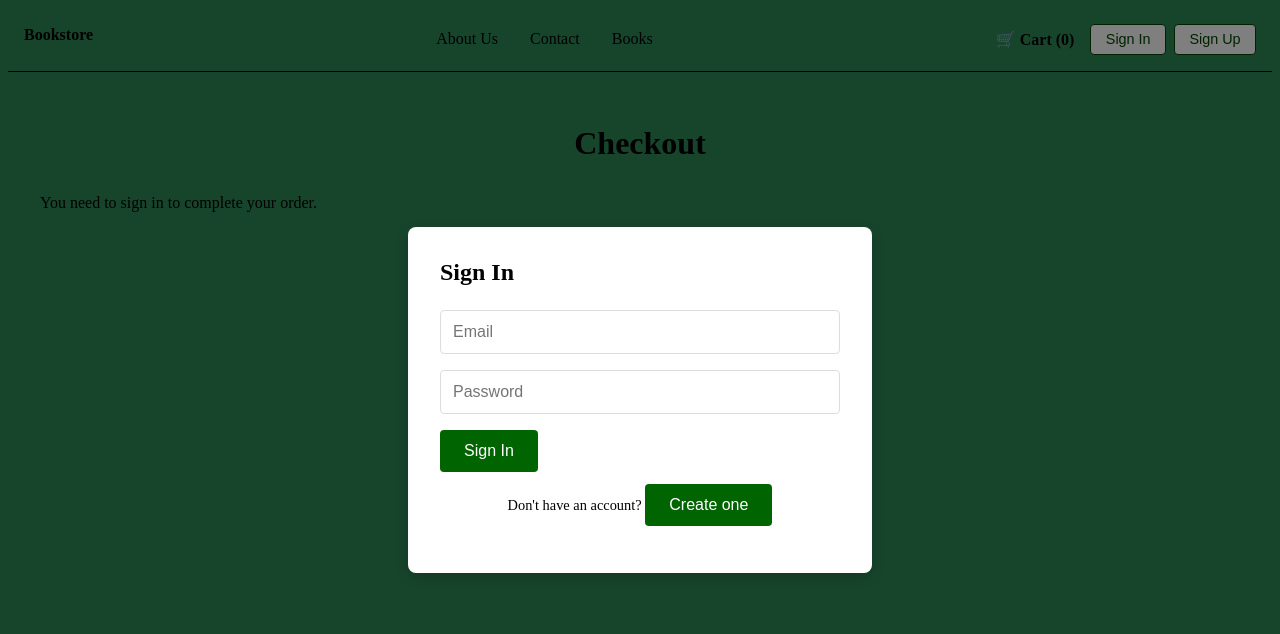
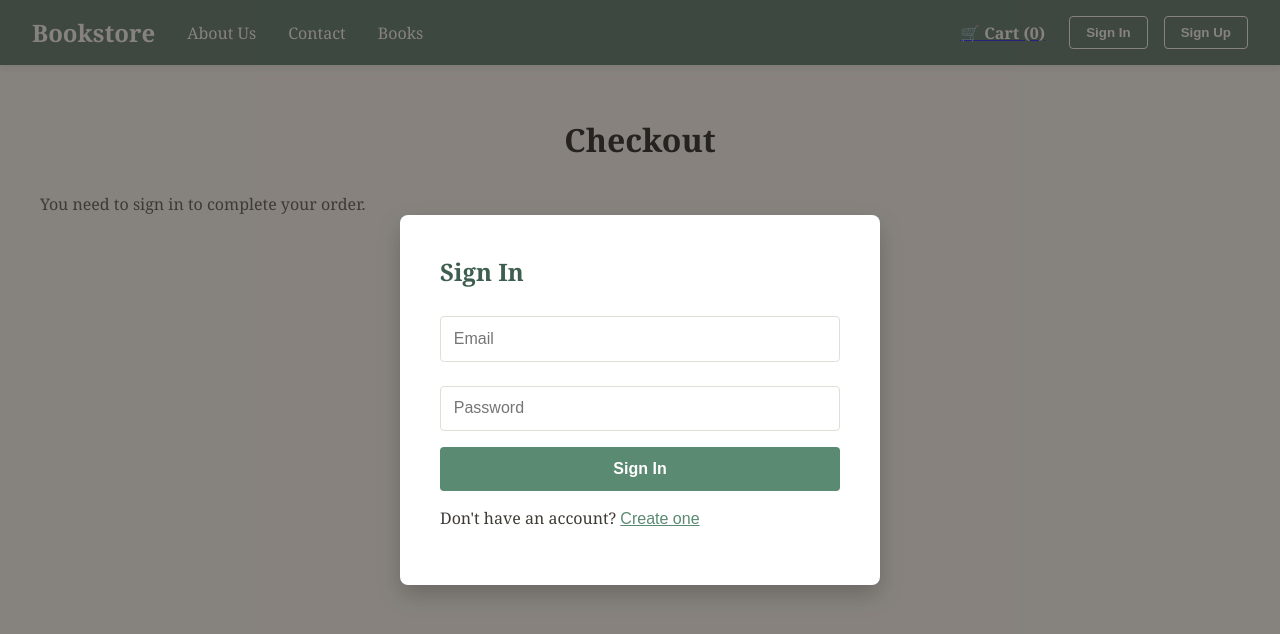
Before and after one commit to underScoreSpace/bookstore, a React (Vite) app in the folder bookstore-frontend/: page /checkout in a window 1280 px wide. Shown: the top 634 px of the page. Built offline with nearby package versions, Linux system fonts and the light colour scheme.

Commit message:
Added color palette

```diff
--- a/bookstore-frontend/src/App.css
+++ b/bookstore-frontend/src/App.css
@@ -1,10 +1,36 @@
-body{
-    background-color: seagreen;
+/* --- App.css --- */
+
+/* 1. COLOR PALETTE */
+:root {
+    --bg-page: #F4F1EA;
+    --text-main: #3E3A36;
+    --text-muted: #6B625A;
+
+    --nav-bg: #3E5F50;
+    --nav-text: #F4F1EA;
+    --nav-hover: #C8A878;
+
+    --btn-primary: #5B8A72;
+    --btn-hover: #3E5F50;
+
+    --card-bg: #FFFFFF;
+    --border-color: #E0DED5;
 }
 
+/* 2. GLOBAL STYLES */
+body {
+    background-color: var(--bg-page);
+    color: var(--text-main);
+    font-family: 'Georgia', serif; /* Serif fits this cozy theme well */
+    margin: 0;
+}
+
+/* 3. NAVBAR STYLING */
 nav {
-    padding: 1rem;
-    border-bottom: 1px black solid;
+    background-color: var(--nav-bg); /* Forest Green Background */
+    padding: 1rem 2rem;
+    box-shadow: 0 4px 6px rgba(62, 58, 54, 0.1); /* Soft shadow */
+    border-bottom: none; /* Removed the harsh black border */
 }
 
 nav div {
@@ -14,195 +40,178 @@ nav div {
 
 nav .navbar-brand {
     font-weight: bold;
-    margin-bottom: 0.5rem;
+    font-size: 1.5rem;
+    margin-bottom: 0; /* Fixed alignment */
+    margin-right: 2rem;
     text-decoration: none;
-    color: black;
+    color: var(--nav-text); /* Light Beige */
 }
 
 nav ul {
     list-style: none;
     padding: 0;
     margin: 0;
-
     display: flex;
     gap: 2rem;
-    justify-content: center;
+    align-items: center;
     flex: 1;
 }
 
 nav li a {
     text-decoration: none;
-    color: black;
+    color: var(--nav-text); /* Light Beige */
     font-weight: 500;
+    transition: color 0.2s ease;
 }
 
-/* Modal background */
+nav li a:hover {
+    color: var(--nav-hover); /* Gold on hover */
+}
+
+/* 4. AUTH & CART AREA */
+.nav-right {
+    display: flex;
+    align-items: center;
+    gap: 1.5rem;
+}
+
+.cart-link {
+    font-weight: bold;
+    color: var(--nav-text);
+    cursor: pointer;
+    text-decoration: none;
+    transition: color 0.2s;
+}
+
+.cart-link:hover {
+    color: var(--nav-hover);
+}
+
+.auth-area {
+    display: flex;
+    align-items: center;
+    gap: 1rem;
+}
+
+/* Updated Auth Buttons (Sign In / Sign Up) */
+.auth-button {
+    padding: 0.5rem 1rem;
+    border-radius: 4px;
+    border: 1px solid var(--nav-text); /* Light border */
+    background-color: transparent;
+    color: var(--nav-text);
+    cursor: pointer;
+    font-weight: 600;
+    transition: all 0.2s;
+}
+
+.auth-button:hover {
+    background-color: var(--nav-text);
+    color: var(--nav-bg); /* Invert colors on hover */
+}
+
+/* 5. DROPDOWN MENU */
+.dropdown-trigger {
+    cursor: pointer;
+    display: flex;
+    align-items: center;
+    color: var(--nav-text);
+}
+
+.dropdown-trigger:hover {
+    color: var(--nav-hover);
+}
+
+.dropdown-menu {
+    position: absolute;
+    top: 100%;
+    right: 0;
+    background: var(--card-bg);
+    border: 1px solid var(--border-color);
+    border-radius: 4px;
+    box-shadow: 0 4px 12px rgba(0, 0, 0, 0.15);
+    min-width: 180px;
+    margin-top: 0.5rem;
+    z-index: 1000;
+    padding: 0.5rem 0;
+}
+
+.dropdown-menu p {
+    margin: 0;
+    padding: 0.8rem 1.2rem;
+    color: var(--text-main);
+    cursor: pointer;
+    transition: background 0.2s;
+}
+
+.dropdown-menu p:hover {
+    background-color: #f5f5f5;
+    color: var(--btn-primary);
+}
+
+/* 6. MODALS (Sign In / Sign Up Popups) */
 .modal-overlay {
     position: fixed;
-    top: 0;
-    left: 0;
-    right: 0;
-    bottom: 0;
-    background: rgba(0, 0, 0, 0.5);
+    top: 0; left: 0; right: 0; bottom: 0;
+    background: rgba(62, 58, 54, 0.6); /* Darker brown overlay */
     display: flex;
     justify-content: center;
     align-items: center;
     z-index: 2000;
 }
 
-/* Modal box */
 .modal-content {
-    background: white;
-    padding: 2rem;
+    background: var(--card-bg);
+    padding: 2.5rem;
     border-radius: 8px;
     width: 400px;
-    box-shadow: 0 4px 16px rgba(0, 0, 0, 0.2);
+    box-shadow: 0 10px 25px rgba(0, 0, 0, 0.2);
+    color: var(--text-main);
 }
 
 .modal-content h2 {
+    color: var(--nav-bg); /* Forest Green Header */
     margin-top: 0;
-    margin-bottom: 1.5rem;
 }
 
 .modal-content input {
     width: 100%;
-    padding: 0.75rem;
+    padding: 0.8rem;
+    margin: 0.5rem 0 1rem;
+    border: 1px solid var(--border-color);
+    border-radius: 4px;
+    box-sizing: border-box;
     font-size: 1rem;
-    border: 1px solid #ddd;
-    border-radius: 4px;
-    margin-bottom: 1rem;
-    box-sizing: border-box;
 }
 
 .modal-content button {
-    padding: 0.75rem 1.5rem;
-    background: darkgreen;
+    width: 100%;
+    padding: 0.8rem;
+    background-color: var(--btn-primary);
     color: white;
     border: none;
     border-radius: 4px;
+    font-size: 1rem;
+    font-weight: bold;
     cursor: pointer;
-    font-size: 1rem;
+    transition: background 0.2s;
 }
 
-
-.dropdown-menu button {
-    width: 100%;
-    background: none;
-    border: none;
-    text-align: left;
-    padding: 0.75rem 1rem;
-    color: black;
-    font-weight: 500;
-    cursor: pointer;
-    font-size: 1rem;
+.modal-content button:hover {
+    background-color: var(--btn-hover);
 }
 
-.dropdown-menu button:hover {
-    background: #f5f5f5;
-    color: green;
+.link-button {
+    background: none !important;
+    border: none !important;
+    color: var(--btn-primary) !important;
+    text-decoration: underline;
+    cursor: pointer;
+    padding: 0 !important;
+    width: auto !important;
+    font-weight: normal !important;
 }
 
-.dropdown-trigger {
-    color: black;
-    font-weight: 500;
-    cursor: pointer;
-    padding: 0.5rem 1rem;
-    display: flex;
-    align-items: center;
+.link-button:hover {
+    color: var(--btn-hover) !important;
 }
-
-.dropdown-trigger:hover {
-    color: green;
-}
-
-.dropdown {
-    position: relative;
-}
-
-.dropdown-menu {
-    position: absolute;
-    top: 100%;
-    right: 0;
-    background: white;
-    border: 1px solid #ddd;
-    border-radius: 4px;
-    box-shadow: 0 2px 8px rgba(0, 0, 0, 0.1);
-    min-width: 180px;
-    margin-top: 0; /* Changed from 0.5rem to 0 */
-    z-index: 1000;
-}
-
-
-.nav-inner {
-    width: 100%;
-    justify-content: space-between;
-}
-
-.nav-right {
-    display: flex;
-    align-items: center;
-    gap: 1rem;
-}
-
-.cart-link-wrapper {
-    text-decoration: none;
-}
-
-.cart-link {
-    font-weight: bold;
-    color: black;
-    cursor: pointer;
-}
-
-.auth-area {
-    display: flex;
-    align-items: center;
-    gap: 0.5rem;
-}
-
-.auth-button {
-    padding: 0.4rem 0.9rem;
-    border-radius: 4px;
-    border: 1px solid #004400;
-    background-color: white;
-    color: #004400;
-    cursor: pointer;
-    font-size: 0.9rem;
-}
-
-.auth-button:hover {
-    background-color: #004400;
-    color: white;
-}
-
-.user-greeting {
-    font-size: 0.9rem;
-}
-
-
-.modal-message {
-    margin-top: 10px;
-}
-
-.switch-text {
-    margin-top: 12px;
-    font-size: 0.9rem;
-    text-align: center;
-}
-
-.orders-link {
-    padding: 0.4rem 0.9rem;
-    text-decoration: none;
-    border-radius: 4px;
-    border: 1px solid #004400;
-    background-color: white;
-    color: #004400;
-    cursor: pointer;
-    font-size: 0.9rem;
-
-}
-
-.orders-link:hover {
-    background-color: #004400;
-    color: white;
-}
```
